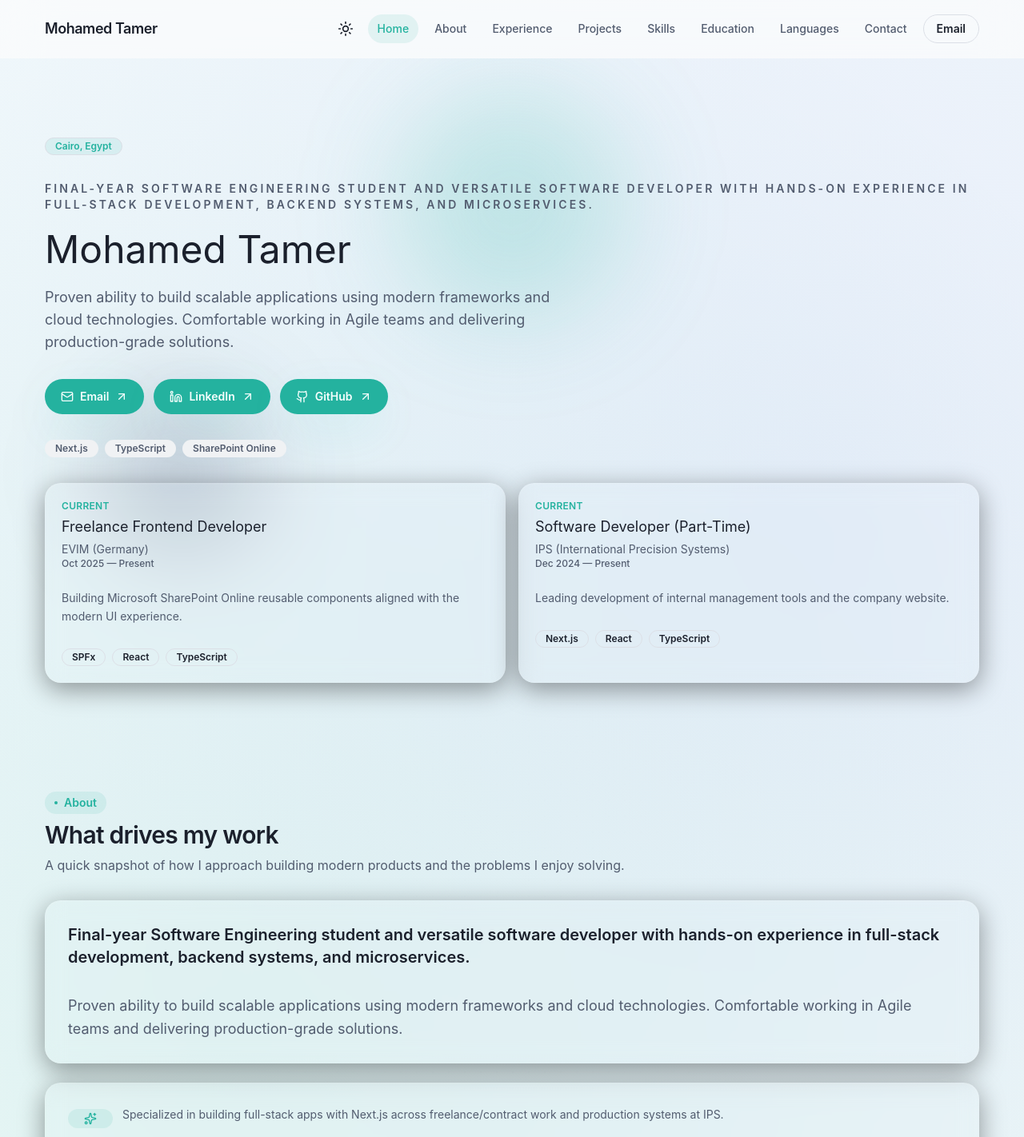
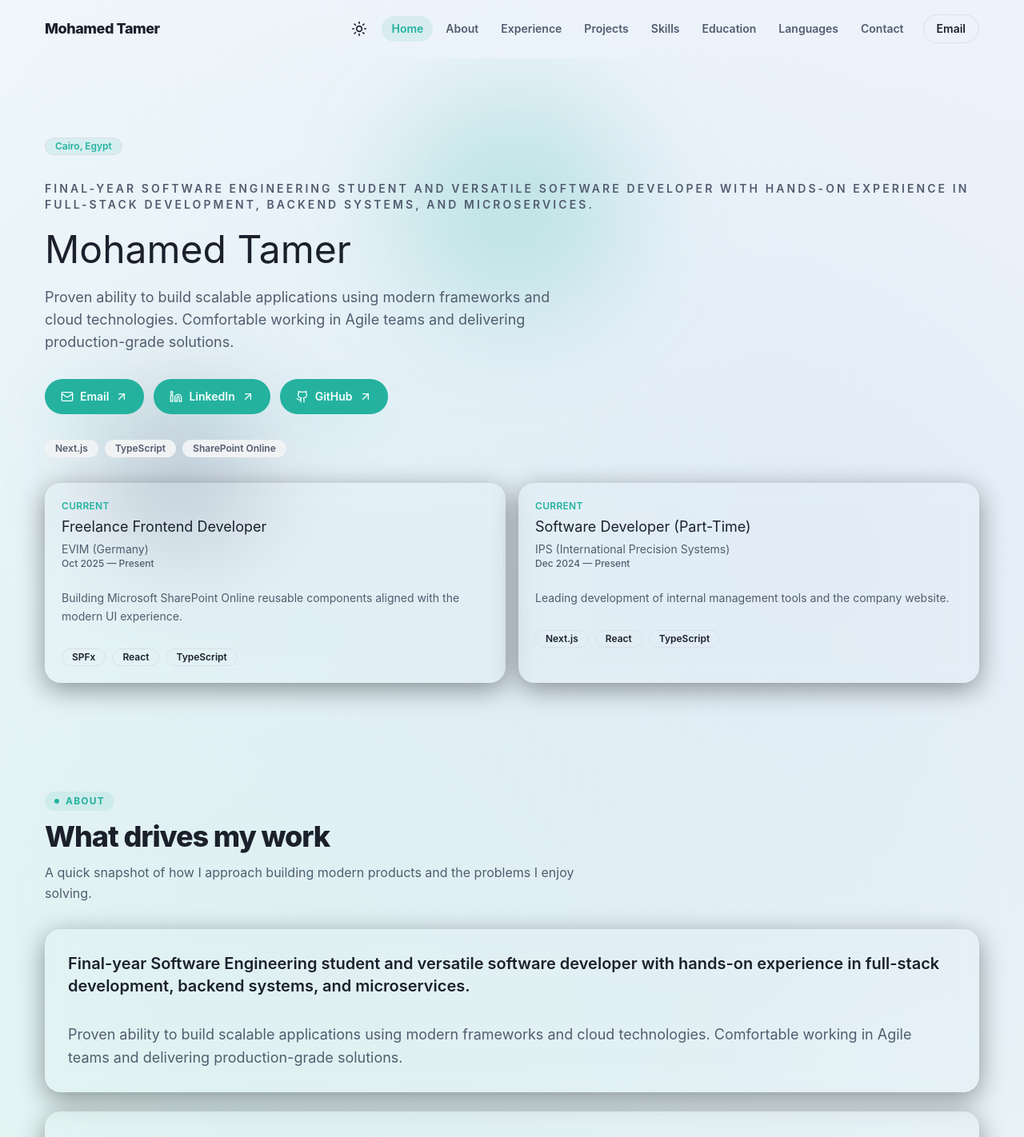
Before and after one commit to MooTamer/nextjs-portfolio, a Next.js app: page / in a window 1280 px wide. Shown: the top 1422 px of the page at 80% size. Built offline with nearby package versions, Linux system fonts and the light colour scheme.

Commit message:
Update SectionHeading typography; rebuild Navbar with scroll-aware bg and mobile grid drawer

```diff
--- a/src/components/shared/navbar.tsx
+++ b/src/components/shared/navbar.tsx
@@ -2,11 +2,11 @@
 
 import Link from "next/link";
 import { useEffect, useState } from "react";
+import { Menu, X } from "lucide-react";
 
 import { cn } from "@/lib/utils";
 import { Button } from "@/components/ui/button";
 import { ThemeToggle } from "@/components/shared/theme-toggle";
-import { Menu, X } from "lucide-react";
 
 export interface NavItem {
   id: string;
@@ -22,14 +22,13 @@ interface NavbarProps {
 export function Navbar({ items, title, email }: NavbarProps) {
   const [active, setActive] = useState(items[0]?.id ?? "");
   const [open, setOpen] = useState(false);
+  const [scrolled, setScrolled] = useState(false);
 
   useEffect(() => {
     const observer = new IntersectionObserver(
       (entries) => {
         entries.forEach((entry) => {
-          if (entry.isIntersecting) {
-            setActive(entry.target.id);
-          }
+          if (entry.isIntersecting) setActive(entry.target.id);
         });
       },
       { rootMargin: "-40% 0px -50% 0px", threshold: [0, 0.5, 1] }
@@ -39,19 +38,37 @@ export function Navbar({ items, title, email }: NavbarProps) {
       .map((item) => document.getElementById(item.id))
       .filter(Boolean) as HTMLElement[];
 
-    sections.forEach((section) => observer.observe(section));
+    sections.forEach((s) => observer.observe(s));
     return () => observer.disconnect();
   }, [items]);
+
+  useEffect(() => {
+    const onScroll = () => setScrolled(window.scrollY > 8);
+    window.addEventListener("scroll", onScroll, { passive: true });
+    return () => window.removeEventListener("scroll", onScroll);
+  }, []);
 
   const closeMenu = () => setOpen(false);
 
   return (
-    <header className="sticky inset-x-0 top-0 z-50 border-b border-white/5 bg-background/70 backdrop-blur-xl">
+    <header
+      className={cn(
+        "sticky inset-x-0 top-0 z-50 border-b transition-all duration-300",
+        scrolled
+          ? "border-white/[0.08] bg-background/80 backdrop-blur-xl"
+          : "border-transparent bg-transparent"
+      )}
+    >
       <div className="container flex items-center gap-3 py-4">
-        <Link href="/" className="font-display text-lg font-semibold tracking-tight">
+        <Link
+          href="/"
+          className="font-display text-base font-extrabold tracking-tight sm:text-lg"
+        >
           {title}
         </Link>
+
         <div className="ml-auto flex items-center gap-2">
+          {/* Mobile hamburger */}
           <Button
             size="icon"
             variant="ghost"
@@ -61,14 +78,17 @@ export function Navbar({ items, title, email }: NavbarProps) {
           >
             {open ? <X className="h-5 w-5" /> : <Menu className="h-5 w-5" />}
           </Button>
+
           <ThemeToggle />
-          <nav className="hidden md:flex flex-1 items-center justify-end gap-2 overflow-x-auto">
+
+          {/* Desktop nav */}
+          <nav className="hidden md:flex items-center gap-1">
             {items.map((item) => (
               <a
                 key={item.id}
                 href={`#${item.id}`}
                 className={cn(
-                  "rounded-full px-3 py-2 text-sm font-medium transition-colors",
+                  "rounded-full px-3 py-1.5 text-sm font-semibold transition-colors duration-150",
                   active === item.id
                     ? "bg-primary/10 text-primary"
                     : "text-muted-foreground hover:text-foreground"
@@ -78,7 +98,7 @@ export function Navbar({ items, title, email }: NavbarProps) {
                 {item.label}
               </a>
             ))}
-            <Button asChild size="sm" variant="outline" className="hidden sm:inline-flex">
+            <Button asChild size="sm" variant="outline" className="ml-2">
               <a href={`mailto:${email}`} aria-label="Email Mohamed Tamer">
                 Email
               </a>
@@ -86,33 +106,33 @@ export function Navbar({ items, title, email }: NavbarProps) {
           </nav>
         </div>
       </div>
-      {open ? (
-        <div className="md:hidden border-t border-white/10 bg-background/95 px-4 pb-4 pt-2">
-          <div className="flex flex-wrap gap-2">
+
+      {/* Mobile drawer */}
+      {open && (
+        <div className="md:hidden border-t border-white/[0.08] bg-background/95 backdrop-blur-xl px-4 pb-5 pt-3">
+          <div className="grid grid-cols-3 gap-2 mb-3">
             {items.map((item) => (
               <a
                 key={item.id}
                 href={`#${item.id}`}
                 onClick={closeMenu}
                 className={cn(
-                  "rounded-full px-3 py-2 text-sm font-medium transition-colors",
+                  "rounded-xl px-3 py-2 text-center text-sm font-semibold transition-colors",
                   active === item.id
                     ? "bg-primary/10 text-primary"
-                    : "text-muted-foreground hover:text-foreground"
+                    : "bg-muted/50 text-muted-foreground hover:text-foreground"
                 )}
                 aria-current={active === item.id ? "page" : undefined}
               >
                 {item.label}
               </a>
             ))}
-            <Button asChild size="sm" variant="outline" className="w-full justify-center">
-              <a href={`mailto:${email}`} aria-label="Email Mohamed Tamer">
-                Email
-              </a>
-            </Button>
           </div>
+          <Button asChild size="sm" variant="default" className="w-full">
+            <a href={`mailto:${email}`}>Email me</a>
+          </Button>
         </div>
-      ) : null}
+      )}
     </header>
   );
 }
--- a/src/components/shared/section-heading.tsx
+++ b/src/components/shared/section-heading.tsx
@@ -18,25 +18,29 @@ export function SectionHeading({
   return (
     <div
       className={cn(
-        "flex flex-col gap-2",
-        align === "center" && "text-center items-center",
+        "flex flex-col gap-3",
+        align === "center" && "items-center text-center",
         className
       )}
     >
       {eyebrow ? (
         <div
           className={cn(
-            "inline-flex w-fit items-center gap-2 rounded-full bg-primary/10 px-3 py-1 text-sm font-semibold text-primary",
+            "inline-flex w-fit items-center gap-2 rounded-full bg-primary/10 px-3 py-1 text-xs font-bold uppercase tracking-[0.1em] text-primary",
             align === "center" ? "mx-auto" : "mr-auto"
           )}
         >
-          <span className="h-1 w-1 rounded-full bg-primary" />
+          <span className="h-1.5 w-1.5 rounded-full bg-primary" />
           {eyebrow}
         </div>
       ) : null}
-      <h2 className="font-display text-2xl font-semibold tracking-tight sm:text-3xl">{title}</h2>
+      <h2 className="font-display text-3xl font-extrabold tracking-[-0.03em] sm:text-4xl">
+        {title}
+      </h2>
       {description ? (
-        <p className="max-w-3xl text-sm text-muted-foreground sm:text-base">{description}</p>
+        <p className="max-w-2xl text-sm leading-relaxed text-muted-foreground sm:text-base">
+          {description}
+        </p>
       ) : null}
     </div>
   );
```
